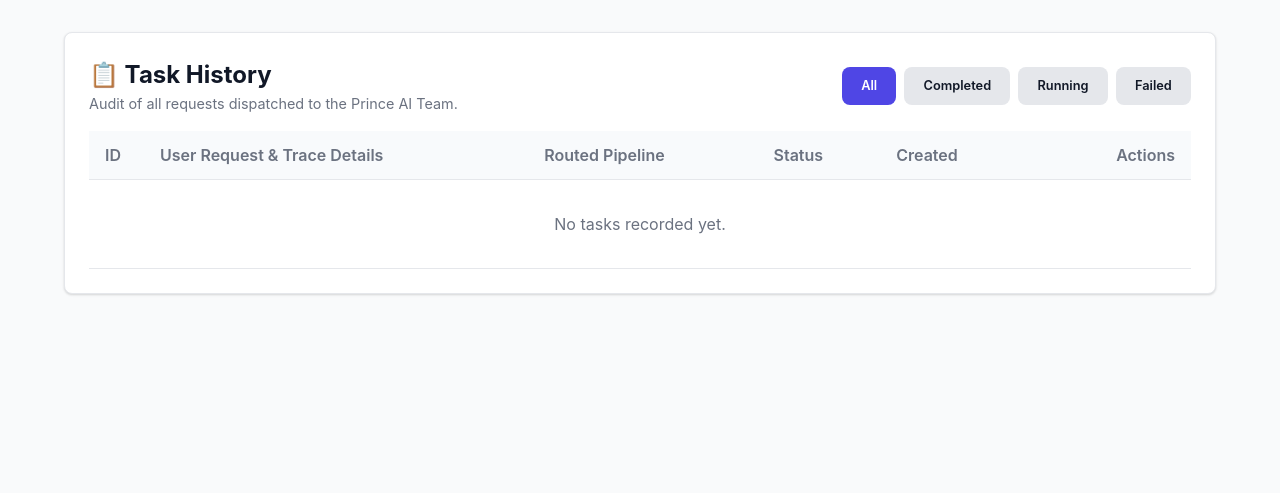
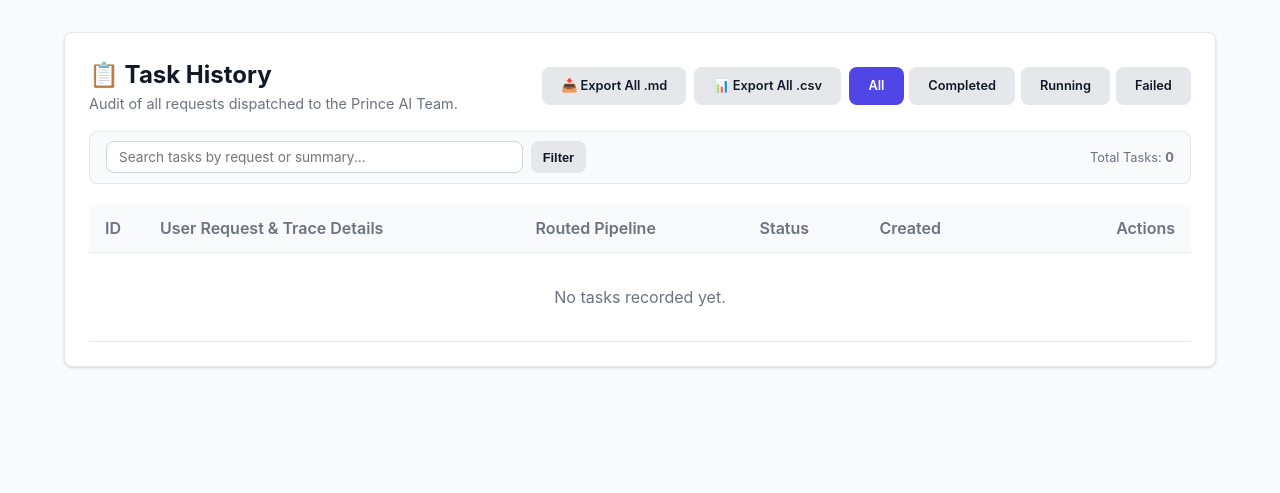
Before and after one commit to p4prince2/job-agent-local, a FastAPI app: page /tasks in a window 1280 px wide. Shown: the part 100-593 px from the top of the page. Run offline with FastAPI, Linux system fonts and the light colour scheme; data that the repository does not hold is empty; some libraries are stand-ins or nearby versions.

Commit message:
feat: add task search & bulk exports, draft duplication, complete-all tag action, and summary copy

```diff
--- a/dashboard/templates/drafts.html
+++ b/dashboard/templates/drafts.html
@@ -126,6 +126,11 @@
               Polish
             </button>
           </form>
+          <form action="/drafts/duplicate/{{ d.id }}" method="POST" style="margin: 0;">
+            <button type="submit" class="btn btn-secondary" style="font-size: 0.85rem;" title="Duplicate draft for non-destructive edits">
+              📑 Duplicate
+            </button>
+          </form>
           <a href="/drafts/export/{{ d.id }}" class="btn btn-secondary" style="font-size: 0.85rem; text-decoration: none;">
             📥 Export .md
           </a>
--- a/dashboard/templates/tasks.html
+++ b/dashboard/templates/tasks.html
@@ -4,16 +4,39 @@
 
 {% block content %}
 <div class="card">
-  <div style="display: flex; justify-content: space-between; align-items: center; margin-bottom: 1rem; flex-wrap: wrap; gap: 0.5rem;">
+  <div style="display: flex; justify-content: space-between; align-items: center; margin-bottom: 1rem; flex-wrap: wrap; gap: 0.75rem;">
     <div>
       <h2>📋 Task History</h2>
       <p style="color: var(--text-muted); font-size: 0.9rem;">Audit of all requests dispatched to the Prince AI Team.</p>
     </div>
-    <div style="display: flex; gap: 0.5rem; flex-wrap: wrap;">
-      <a href="/tasks?status=all" class="btn btn-secondary" style="font-size: 0.8rem; {% if selected_status == 'all' %}background: var(--primary); color: white; border-color: var(--primary);{% endif %}">All</a>
-      <a href="/tasks?status=completed" class="btn btn-secondary" style="font-size: 0.8rem; {% if selected_status == 'completed' %}background: var(--primary); color: white; border-color: var(--primary);{% endif %}">Completed</a>
-      <a href="/tasks?status=running" class="btn btn-secondary" style="font-size: 0.8rem; {% if selected_status == 'running' %}background: var(--primary); color: white; border-color: var(--primary);{% endif %}">Running</a>
-      <a href="/tasks?status=failed" class="btn btn-secondary" style="font-size: 0.8rem; {% if selected_status == 'failed' %}background: var(--primary); color: white; border-color: var(--primary);{% endif %}">Failed</a>
+    <div style="display: flex; gap: 0.5rem; align-items: center; flex-wrap: wrap;">
+      <a href="/tasks/export-all?status={{ selected_status }}{% if search_query %}&q={{ search_query }}{% endif %}&format=md" class="btn btn-secondary" style="font-size: 0.8rem; text-decoration: none;" title="Download full task history as Markdown digest">
+        📥 Export All .md
+      </a>
+      <a href="/tasks/export-all?status={{ selected_status }}{% if search_query %}&q={{ search_query }}{% endif %}&format=csv" class="btn btn-secondary" style="font-size: 0.8rem; text-decoration: none;" title="Download full task history as CSV spreadsheet">
+        📊 Export All .csv
+      </a>
+      <div style="display: flex; gap: 0.35rem; flex-wrap: wrap;">
+        <a href="/tasks?status=all{% if search_query %}&q={{ search_query }}{% endif %}" class="btn btn-secondary" style="font-size: 0.8rem; {% if selected_status == 'all' %}background: var(--primary); color: white; border-color: var(--primary);{% endif %}">All</a>
+        <a href="/tasks?status=completed{% if search_query %}&q={{ search_query }}{% endif %}" class="btn btn-secondary" style="font-size: 0.8rem; {% if selected_status == 'completed' %}background: var(--primary); color: white; border-color: var(--primary);{% endif %}">Completed</a>
+        <a href="/tasks?status=running{% if search_query %}&q={{ search_query }}{% endif %}" class="btn btn-secondary" style="font-size: 0.8rem; {% if selected_status == 'running' %}background: var(--primary); color: white; border-color: var(--primary);{% endif %}">Running</a>
+        <a href="/tasks?status=failed{% if search_query %}&q={{ search_query }}{% endif %}" class="btn btn-secondary" style="font-size: 0.8rem; {% if selected_status == 'failed' %}background: var(--primary); color: white; border-color: var(--primary);{% endif %}">Failed</a>
+      </div>
+    </div>
+  </div>
+
+  <!-- Search Toolbar -->
+  <div style="background: var(--surface-alt); border: 1px solid var(--border); border-radius: 8px; padding: 0.6rem 1rem; margin-bottom: 1.25rem; display: flex; justify-content: space-between; align-items: center; flex-wrap: wrap; gap: 0.5rem;">
+    <form action="/tasks" method="GET" style="display: flex; gap: 0.5rem; align-items: center; margin: 0; flex: 1; max-width: 480px;">
+      <input type="hidden" name="status" value="{{ selected_status }}">
+      <input type="text" name="q" value="{{ search_query }}" placeholder="Search tasks by request or summary..." style="margin: 0; font-size: 0.85rem; height: 32px;">
+      <button type="submit" class="btn btn-secondary" style="font-size: 0.8rem; height: 32px; padding: 0 0.75rem;">Filter</button>
+      {% if search_query %}
+      <a href="/tasks?status={{ selected_status }}" class="btn btn-secondary" style="font-size: 0.8rem; height: 32px; padding: 0 0.75rem; text-decoration: none; display: flex; align-items: center;">Reset</a>
+      {% endif %}
+    </form>
+    <div style="font-size: 0.8rem; color: var(--text-muted);">
+      Total Tasks: <strong>{{ tasks|length }}</strong>
     </div>
   </div>
 
@@ -25,12 +48,12 @@
         <th>Routed Pipeline</th>
         <th>Status</th>
         <th>Created</th>
-        <th style="width: 170px; text-align: right;">Actions</th>
+        <th style="width: 190px; text-align: right;">Actions</th>
       </tr>
     </thead>
     <tbody>
       {% for t in tasks %}
-      <tr>
+      <tr id="task-row-{{ t.id }}">
         <td style="vertical-align: top; font-weight: 700;">#{{ t.id }}</td>
         <td style="vertical-align: top;">
           <strong>{{ t.raw_input }}</strong>
@@ -40,9 +63,15 @@
               🔍 View Agent Trace &amp; Summary
             </summary>
             {% if t.executive_summary %}
-            <div style="margin-top: 0.5rem; padding: 0.5rem; background: var(--surface); border-left: 3px solid var(--primary); border-radius: 4px; font-size: 0.85rem; line-height: 1.5; white-space: pre-wrap;">
-              <strong>👑 Executive Summary:</strong><br>
-              {{ t.executive_summary }}
+            <div style="margin-top: 0.5rem; padding: 0.5rem; background: var(--surface); border-left: 3px solid var(--primary); border-radius: 4px; font-size: 0.85rem; line-height: 1.5;">
+              <div style="display: flex; justify-content: space-between; align-items: center; margin-bottom: 0.35rem;">
+                <strong>👑 Executive Summary:</strong>
+                <button type="button" class="btn btn-secondary" style="font-size: 0.7rem; padding: 0.15rem 0.4rem;"
+                        onclick="navigator.clipboard.writeText(document.getElementById('task-exec-{{ t.id }}').innerText); this.innerText='✅ Copied'; setTimeout(() => this.innerText='📋 Copy', 2000);">
+                  📋 Copy
+                </button>
+              </div>
+              <div id="task-exec-{{ t.id }}" style="white-space: pre-wrap;">{{ t.executive_summary }}</div>
             </div>
             {% endif %}
             {% if t.agent_runs %}
@@ -84,13 +113,22 @@
           {{ t.created_at.strftime('%Y-%m-%d %H:%M') }}
         </td>
         <td style="vertical-align: top; text-align: right;">
-          <div style="display: flex; gap: 0.4rem; justify-content: flex-end; align-items: center;">
-            <a href="/tasks/export/{{ t.id }}" class="btn btn-secondary" style="font-size: 0.75rem; padding: 0.25rem 0.5rem; text-decoration: none;" title="Download Task Markdown Audit">
+          <div style="display: flex; gap: 0.35rem; justify-content: flex-end; align-items: center;">
+            <a href="/tasks/export/{{ t.id }}" class="btn btn-secondary" style="font-size: 0.75rem; padding: 0.25rem 0.45rem; text-decoration: none;" title="Download Task Markdown Audit">
               📥 .md
             </a>
             <form action="/tasks/rerun/{{ t.id }}" method="POST" style="margin: 0;">
-              <button type="submit" class="btn btn-primary" style="font-size: 0.75rem; padding: 0.25rem 0.5rem; background: #6366F1; border: none; cursor: pointer;" title="Re-dispatch this task through the Supervisor">
-                🔄 Re-run
+              <button type="submit" class="btn btn-primary" style="font-size: 0.75rem; padding: 0.25rem 0.45rem; background: #6366F1; border: none; cursor: pointer;" title="Re-dispatch this task through the Supervisor">
+                🔄
+              </button>
+            </form>
+            <form action="/tasks/delete/{{ t.id }}" method="POST"
+                  hx-post="/tasks/delete/{{ t.id }}"
+                  hx-target="#task-row-{{ t.id }}"
+                  hx-swap="outerHTML swap:300ms"
+                  style="margin: 0;" onsubmit="return confirm('Delete this task record?');">
+              <button type="submit" class="btn btn-secondary" style="font-size: 0.75rem; padding: 0.25rem 0.45rem; color: #DC2626;" title="Delete this task">
+                🗑️
               </button>
             </form>
           </div>
--- a/dashboard/templates/work.html
+++ b/dashboard/templates/work.html
@@ -49,6 +49,12 @@
             <a href="/work/export?tag={{ selected_tag }}&status={{ selected_status }}&priority={{ selected_priority }}&format=csv" class="btn btn-secondary" style="font-size: 0.75rem; padding: 0.25rem 0.6rem; text-decoration: none;" title="Download tasks as CSV spreadsheet">
               📊 Export .csv
             </a>
+            <form action="/work/complete-all" method="POST" style="margin: 0;" onsubmit="return confirm('Mark all {{ selected_tag }} tasks as completed?');">
+              <input type="hidden" name="tag" value="{{ selected_tag }}">
+              <button type="submit" class="btn btn-secondary" style="font-size: 0.75rem; padding: 0.25rem 0.6rem; color: #059669;" title="Mark all matching tasks as done">
+                ✅ Complete All
+              </button>
+            </form>
             <form action="/work/clear-completed" method="POST" style="margin: 0;" onsubmit="return confirm('Clear all completed items?');">
               <button type="submit" class="btn btn-secondary" style="font-size: 0.75rem; padding: 0.25rem 0.6rem; color: #DC2626;" title="Remove done tasks">
                 🧹 Clear Done
--- a/main.py
+++ b/main.py
@@ -222,15 +222,24 @@ def health_badge_endpoint():
 # 2. Tasks History
 # ----------------------------------------------------------------------
 @app.get("/tasks", response_class=HTMLResponse)
-def tasks_page(request: Request, status: Optional[str] = None, db: Session = Depends(get_db)):
+def tasks_page(
+    request: Request,
+    status: Optional[str] = None,
+    q: Optional[str] = None,
+    db: Session = Depends(get_db)
+):
     query = db.query(Task)
     if status and status != "all":
         query = query.filter(Task.status == status.lower())
-    tasks = query.order_by(Task.created_at.desc()).limit(50).all()
+    if q and q.strip():
+        search_term = f"%{q.strip()}%"
+        query = query.filter(Task.raw_input.ilike(search_term) | Task.executive_summary.ilike(search_term))
+    tasks = query.order_by(Task.created_at.desc()).limit(100).all()
     context = get_common_context(db, active_tab="tasks")
     context.update({
         "tasks": tasks,
-        "selected_status": status or "all"
+        "selected_status": status or "all",
+        "search_query": q or ""
     })
     return templates.TemplateResponse(request=request, name="tasks.html", context=context)
 
@@ -291,6 +300,82 @@ def export_task_audit_endpoint(task_id: int, db: Session = Depends(get_db)):
         media_type="text/markdown; charset=utf-8",
         headers={"Content-Disposition": f'attachment; filename="{filename}"'}
     )
+
+
+@app.get("/tasks/export-all")
+def export_all_tasks_endpoint(
+    status: Optional[str] = None,
+    q: Optional[str] = None,
+    format: Optional[str] = "md",
+    db: Session = Depends(get_db)
+):
+    query = db.query(Task)
+    if status and status != "all":
+        query = query.filter(Task.status == status.lower())
+    if q and q.strip():
+        search_term = f"%{q.strip()}%"
+        query = query.filter(Task.raw_input.ilike(search_term) | Task.executive_summary.ilike(search_term))
+    tasks = query.order_by(Task.created_at.desc()).all()
+
+    if format and format.lower() == "csv":
+        import io, csv
+        output = io.StringIO()
+        writer = csv.writer(output)
+        writer.writerow(["id", "raw_input", "status", "routed_agents", "executive_summary", "created_at", "completed_at"])
+        for t in tasks:
+            writer.writerow([
+                t.id,
+                t.raw_input,
+                t.status,
+                ", ".join(t.get_routed_agents()),
+                t.executive_summary or "",
+                t.created_at.strftime('%Y-%m-%d %H:%M:%S'),
+                t.completed_at.strftime('%Y-%m-%d %H:%M:%S') if t.completed_at else ""
+            ])
+        filename = f"tasks_history_{status or 'all'}.csv"
+        return Response(
+            content=output.getvalue(),
+            media_type="text/csv; charset=utf-8",
+            headers={"Content-Disposition": f'attachment; filename="{filename}"'}
+        )
+
+    filename = f"tasks_history_{status or 'all'}.md"
+    body = f"# Prince AI Team - Task History Digest\n\n"
+    body += f"- Generated: {datetime.now(timezone.utc).strftime('%Y-%m-%d %H:%M:%S UTC')}\n"
+    body += f"- Filter: Status={status or 'all'}, Query='{q or ''}'\n"
+    body += f"- Total Tasks: {len(tasks)}\n\n---\n\n"
+
+    for t in tasks:
+        body += f"## Task #{t.id} - {t.status.upper()}\n\n"
+        body += f"- **Request:** {t.raw_input}\n"
+        body += f"- **Pipeline:** {', '.join(t.get_routed_agents())}\n"
+        body += f"- **Created:** {t.created_at.strftime('%Y-%m-%d %H:%M:%S UTC')}\n"
+        if t.completed_at:
+            body += f"- **Completed:** {t.completed_at.strftime('%Y-%m-%d %H:%M:%S UTC')}\n"
+        if t.executive_summary:
+            body += f"\n### Executive Summary\n\n{t.executive_summary}\n"
+        if t.agent_runs:
+            body += "\n### Agent Steps\n\n"
+            for run in t.agent_runs:
+                body += f"- **{run.agent_name}** ({run.status})\n"
+        body += "\n---\n\n"
+
+    return Response(
+        content=body,
+        media_type="text/markdown; charset=utf-8",
+        headers={"Content-Disposition": f'attachment; filename="{filename}"'}
+    )
+
+
+@app.post("/tasks/delete/{task_id}")
+def delete_task_endpoint(request: Request, task_id: int, db: Session = Depends(get_db)):
+    task = db.query(Task).filter(Task.id == task_id).first()
+    if task:
+        db.delete(task)
+        db.commit()
+    if request.headers.get("HX-Request"):
+        return HTMLResponse("")
+    return RedirectResponse(url="/tasks", status_code=303)
 
 
 # ----------------------------------------------------------------------
@@ -487,6 +572,27 @@ def polish_draft_endpoint(
     return RedirectResponse(url="/drafts", status_code=303)
 
 
+@app.post("/drafts/duplicate/{draft_id}")
+def duplicate_draft_endpoint(draft_id: int, db: Session = Depends(get_db)):
+    """Duplicates an existing draft to enable non-destructive branch editing."""
+    original = db.query(Draft).filter(Draft.id == draft_id).first()
+    if not original:
+        raise HTTPException(status_code=404, detail="Draft not found")
+    dup = Draft(
+        platform=original.platform,
+        type=f"{original.type}_copy",
+        status="draft",
+        source_ref=original.source_ref,
+        content=original.content,
+        created_at=datetime.now(timezone.utc)
+    )
+    db.add(dup)
+    db.commit()
+    db.refresh(dup)
+    logger.info(f"Duplicated draft #{original.id} -> #{dup.id}")
+    return RedirectResponse(url="/drafts", status_code=303)
+
+
 # ----------------------------------------------------------------------
 # 4. Daily Work & Reminders (CRUD)
 # ----------------------------------------------------------------------
@@ -581,6 +687,24 @@ def clear_completed_work_items(db: Session = Depends(get_db)):
     for item in completed:
         db.delete(item)
     db.commit()
+    return RedirectResponse(url="/work", status_code=303)
+
+
+@app.post("/work/complete-all")
+def complete_all_work_items_endpoint(
+    tag: Optional[str] = Form(None),
+    db: Session = Depends(get_db)
+):
+    query = db.query(WorkItem).filter(WorkItem.status != "done")
+    if tag and tag != "all":
+        query = query.filter(WorkItem.project_tag == tag.lower())
+    items = query.all()
+    now_utc = datetime.now(timezone.utc)
+    for it in items:
+        it.status = "done"
+        it.completed_at = now_utc
+    db.commit()
+    logger.info(f"Marked {len(items)} work items as done (tag: {tag or 'all'})")
     return RedirectResponse(url="/work", status_code=303)
 
 
```
Also changed, not shown: dashboard/templates/partials/task_card.html (+8 -2 lines), tests/test_routes.py (+116 -0 lines), README.md.
